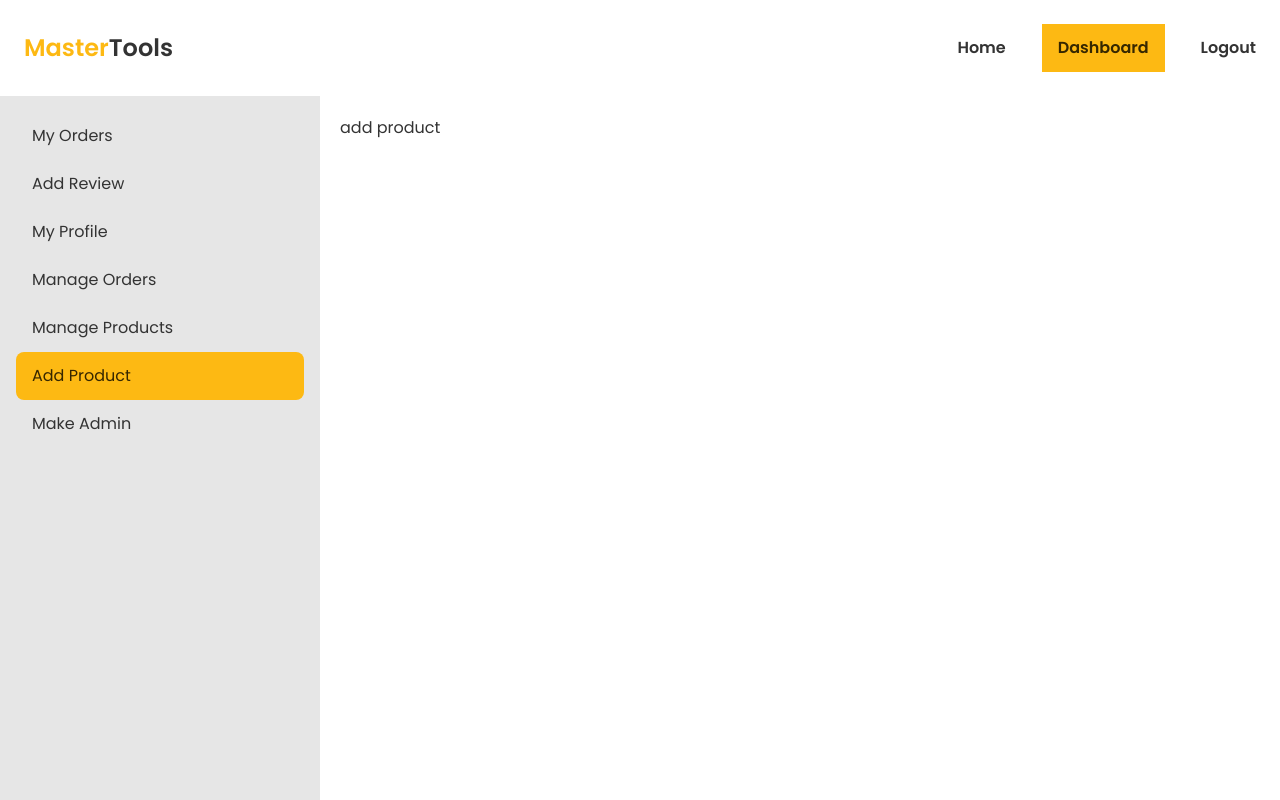
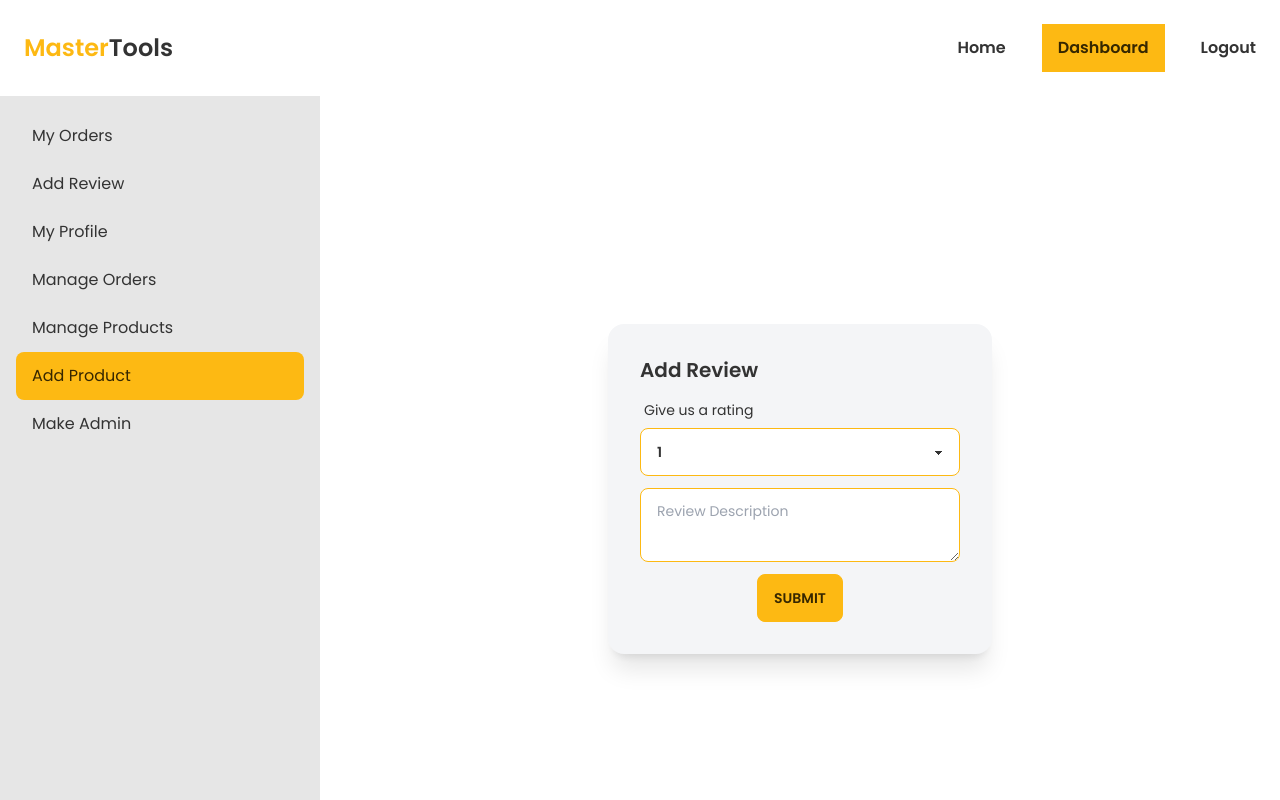
Before and after one commit to riff3r/MasterTools-client, a React (Create React App) app: page /dashboard/addProduct in a window 1280 px wide. Built offline with nearby package versions, Linux system fonts and the light colour scheme; no server answers; sample sign-in values are in the browser's storage.

Commit message:
User saved in mongo

```diff
--- a/package.json
+++ b/package.json
@@ -6,8 +6,10 @@
     "@testing-library/jest-dom": "^5.16.4",
     "@testing-library/react": "^13.2.0",
     "@testing-library/user-event": "^13.5.0",
+    "axios": "^0.25.0",
     "daisyui": "^2.15.0",
     "firebase": "^9.8.1",
+    "jsonwebtoken": "^8.5.1",
     "react": "^18.1.0",
     "react-dom": "^18.1.0",
     "react-firebase-hooks": "^5.0.3",
--- a/src/components/Layout/NavLinks/NavLinks.js
+++ b/src/components/Layout/NavLinks/NavLinks.js
@@ -1,13 +1,16 @@
+import { signOut } from "firebase/auth";
 import React, { Fragment } from "react";
-import { Link, NavLink } from "react-router-dom";
 import { useAuthState } from "react-firebase-hooks/auth";
+import { NavLink } from "react-router-dom";
 import auth from "../../../firebase.init";
-import Loading from "../Loading";
-import { signOut } from "firebase/auth";
 
 const NavLinks = () => {
   const [user] = useAuthState(auth);
 
+  const logout = () => {
+    signOut(auth);
+    localStorage.removeItem("accessToken");
+  };
   return (
     <Fragment>
       <li>
@@ -25,7 +28,7 @@ const NavLinks = () => {
         {!user ? (
           <NavLink to="login">Login</NavLink>
         ) : (
-          <button className="font-semibold" onClick={() => signOut(auth)}>
+          <button className="font-semibold" onClick={logout}>
             Logout
           </button>
         )}
--- a/src/components/Page/Dashboard/AddProduct.js
+++ b/src/components/Page/Dashboard/AddProduct.js
@@ -1,7 +1,56 @@
 import React from "react";
+import { useForm } from "react-hook-form";
 
 const AddProduct = () => {
-  return <div>add product</div>;
+  const {
+    register,
+    handleSubmit,
+    watch,
+    formState: { errors },
+  } = useForm();
+
+  const onSubmit = (data) => console.log(data);
+
+  return (
+    <div className="flex items-center justify-center mt-52">
+      <div class="card w-96 bg-accent shadow-xl">
+        <div class="card-body">
+          <h2 class="card-title">Add Review</h2>
+
+          <form onSubmit={handleSubmit(onSubmit)}>
+            <div class="form-control w-full max-w-xs">
+              <label class="label">
+                <span class="label-text">Give us a rating</span>
+              </label>
+              <select
+                {...register("rating")}
+                class="select select-primary w-full max-w-xs mb-3"
+              >
+                <option value={1}>1</option>
+                <option value={2}>2</option>
+                <option value={3}>3</option>
+                <option value={4}>4</option>
+                <option value={5}>5</option>
+              </select>
+
+              <textarea
+                {...register("description", { required: true })}
+                class="textarea textarea-primary mb-3"
+                placeholder="Review Description"
+              ></textarea>
+              {errors.description && (
+                <span className="text-red-500">This field is required</span>
+              )}
+
+              <div class="card-actions justify-center">
+                <button class="btn btn-primary">Submit</button>
+              </div>
+            </div>
+          </form>
+        </div>
+      </div>
+    </div>
+  );
 };
 
 export default AddProduct;
--- a/src/components/Page/Dashboard/ManageProducts.js
+++ b/src/components/Page/Dashboard/ManageProducts.js
@@ -1,7 +1,32 @@
 import React from "react";
 
 const ManageProducts = () => {
-  return <div>Manage Products</div>;
+  return (
+    <div>
+      <div class="overflow-x-auto">
+        <table class="table w-full">
+          {/* <!-- head --> */}
+          <thead>
+            <tr>
+              <th></th>
+              <th>Name</th>
+              <th>Job</th>
+              <th>Favorite Color</th>
+            </tr>
+          </thead>
+          <tbody>
+            {/* <!-- row 1 --> */}
+            <tr>
+              <th>1</th>
+              <td>Cy Ganderton</td>
+              <td>Quality Control Specialist</td>
+              <td>Blue</td>
+            </tr>
+          </tbody>
+        </table>
+      </div>
+    </div>
+  );
 };
 
 export default ManageProducts;
--- a/src/components/Page/Login/Login.js
+++ b/src/components/Page/Login/Login.js
@@ -6,6 +6,7 @@ import {
 import { useForm } from "react-hook-form";
 import { Link, useLocation, useNavigate } from "react-router-dom";
 import auth from "../../../firebase.init";
+import useToken from "../../../hooks/useToken";
 import Loading from "../../Layout/Loading";
 
 const Login = () => {
@@ -22,16 +23,18 @@ const Login = () => {
     handleSubmit,
   } = useForm();
 
+  const [token] = useToken(user || gUser);
+
   let signInError;
   const navigate = useNavigate();
   const location = useLocation();
   let from = location.state?.from?.pathname || "/";
 
   useEffect(() => {
-    if (user || gUser) {
+    if (token) {
       navigate(from, { replace: true });
     }
-  }, [user, gUser, from, navigate]);
+  }, [token, from, navigate]);
 
   if (loading || gLoading) {
     return <Loading></Loading>;
--- a/src/components/Page/Signup/Signup.js
+++ b/src/components/Page/Signup/Signup.js
@@ -7,6 +7,7 @@ import {
 import { useForm } from "react-hook-form";
 import { Link, useNavigate } from "react-router-dom";
 import auth from "../../../firebase.init";
+import useToken from "../../../hooks/useToken";
 import Loading from "../../Layout/Loading";
 
 const SignUp = () => {
@@ -21,13 +22,17 @@ const SignUp = () => {
 
   const [updateProfile, updating, updateError] = useUpdateProfile(auth);
 
-  // const [token] = useToken(user || gUser);
+  const [token] = useToken(user || gUser);
 
-  // console.log(token);
+  console.log(token);
 
   const navigate = useNavigate();
 
   let signInError;
+
+  if (token) {
+    navigate("/dashboard");
+  }
 
   if (loading || gLoading || updating) {
     return <Loading></Loading>;
@@ -42,10 +47,6 @@ const SignUp = () => {
       </p>
     );
   }
-
-  // if (token) {
-  //   navigate("/appointment");
-  // }
 
   const onSubmit = async (data) => {
     await createUserWithEmailAndPassword(data.email, data.password);
--- /dev/null
+++ b/src/hooks/useToken.js
@@ -0,0 +1,28 @@
+import axios from "axios";
+import React, { useEffect, useState } from "react";
+
+const useToken = (user) => {
+  const [token, setToken] = useState("");
+
+  const email = user?.user?.email;
+
+  const currentEmail = { email };
+
+  useEffect(() => {
+    if (email) {
+      axios
+        .put(`http://localhost:5000/user/${email}`, currentEmail)
+        .then((res) => {
+          //   console.log(res.data.token);
+          const accessToken = res.data.token;
+
+          localStorage.setItem("accessToken", accessToken);
+          setToken(accessToken);
+        });
+    }
+  }, [user]);
+
+  return [token];
+};
+
+export default useToken;
```
Also changed, not shown: 1 other file (tests, documents, lock files or other folders).
